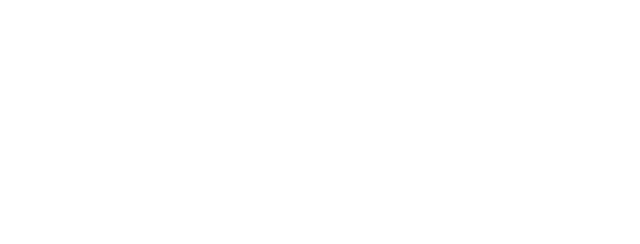
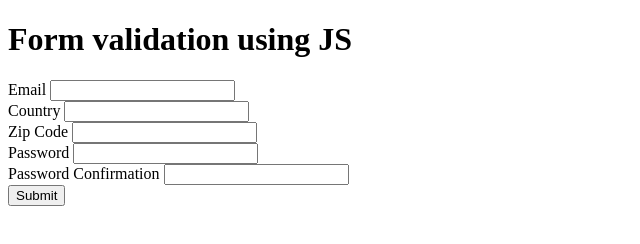
Before and after one commit to Shobhit-Nagpal/js-form-validation, a plain HTML site: page index.html in a window 1280 px wide. Shown: the whole page, without its empty margins (0-640 px from the left). Drawn offline with Linux system fonts and the light colour scheme.

Commit message:
Form made in HTML

```diff
--- a/index.html
+++ b/index.html
@@ -10,6 +10,37 @@
     <script defer src="./index.js"></script>
 </head>
 <body>
+    <h1> Form validation using JS</h1>
 
+    <form>
+
+        <div>
+            <label for="email">Email</label>
+            <input type="email" id="email" name="email" required>
+        </div>
+
+        <div>
+            <label for="country">Country</label>
+            <input type="text" id="country" name="country" required>
+        </div>
+
+        <div>
+            <label for="zipcode">Zip Code</label>
+            <input type="text" id="zipcode" name="zipcode" required>
+        </div>
+
+        <div>
+            <label for="password">Password</label>
+            <input type="password" id="password" name="password" required>
+        </div>
+
+        <div>
+            <label for="password-confirm">Password Confirmation</label>
+            <input type="password" id="password-confirm" name="password-confirm" required>
+        </div>
+
+        <button type="submit" id="submitBtn">Submit</button>
+
+    </form>
 </body>
 </html>
```
